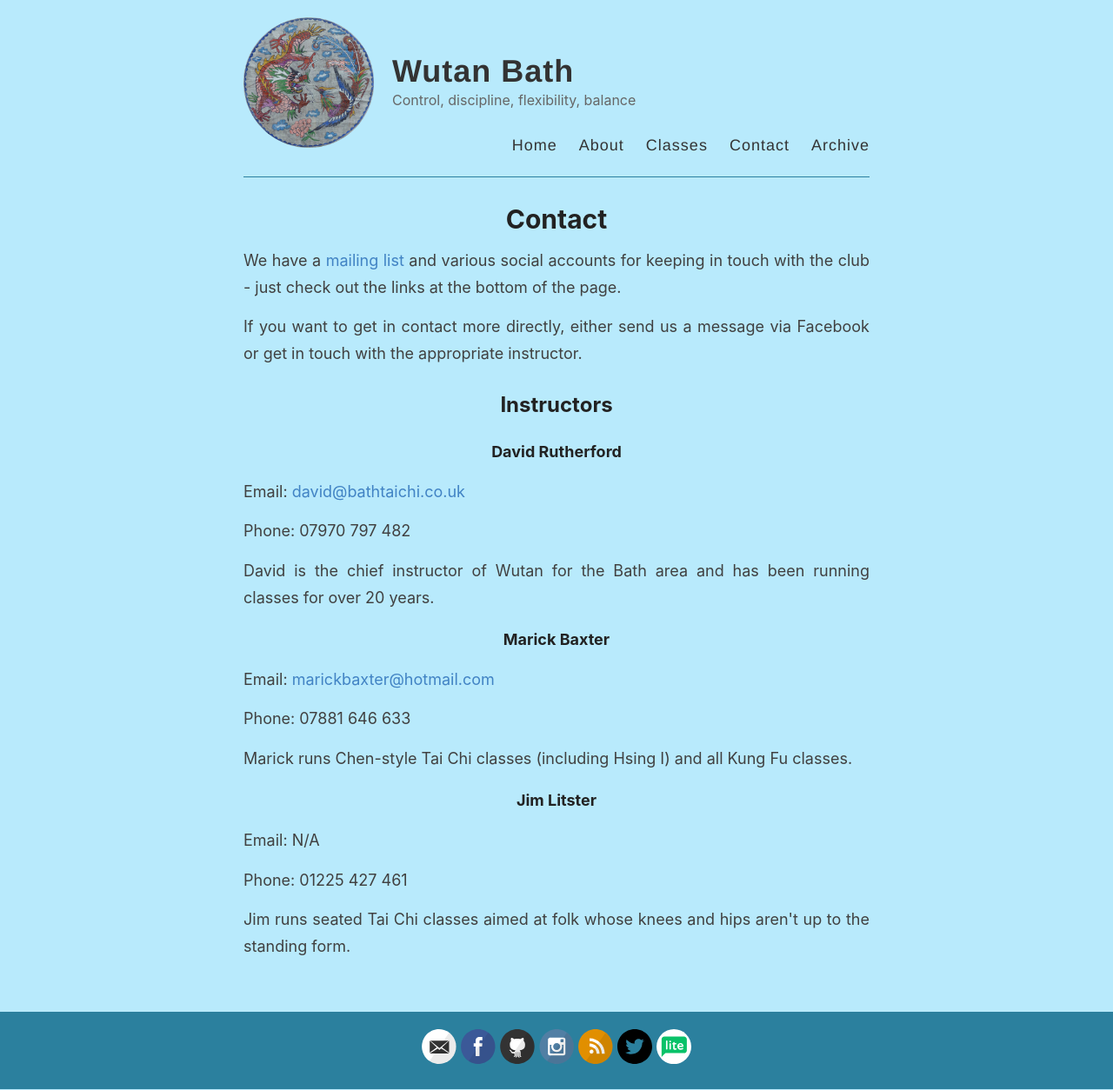
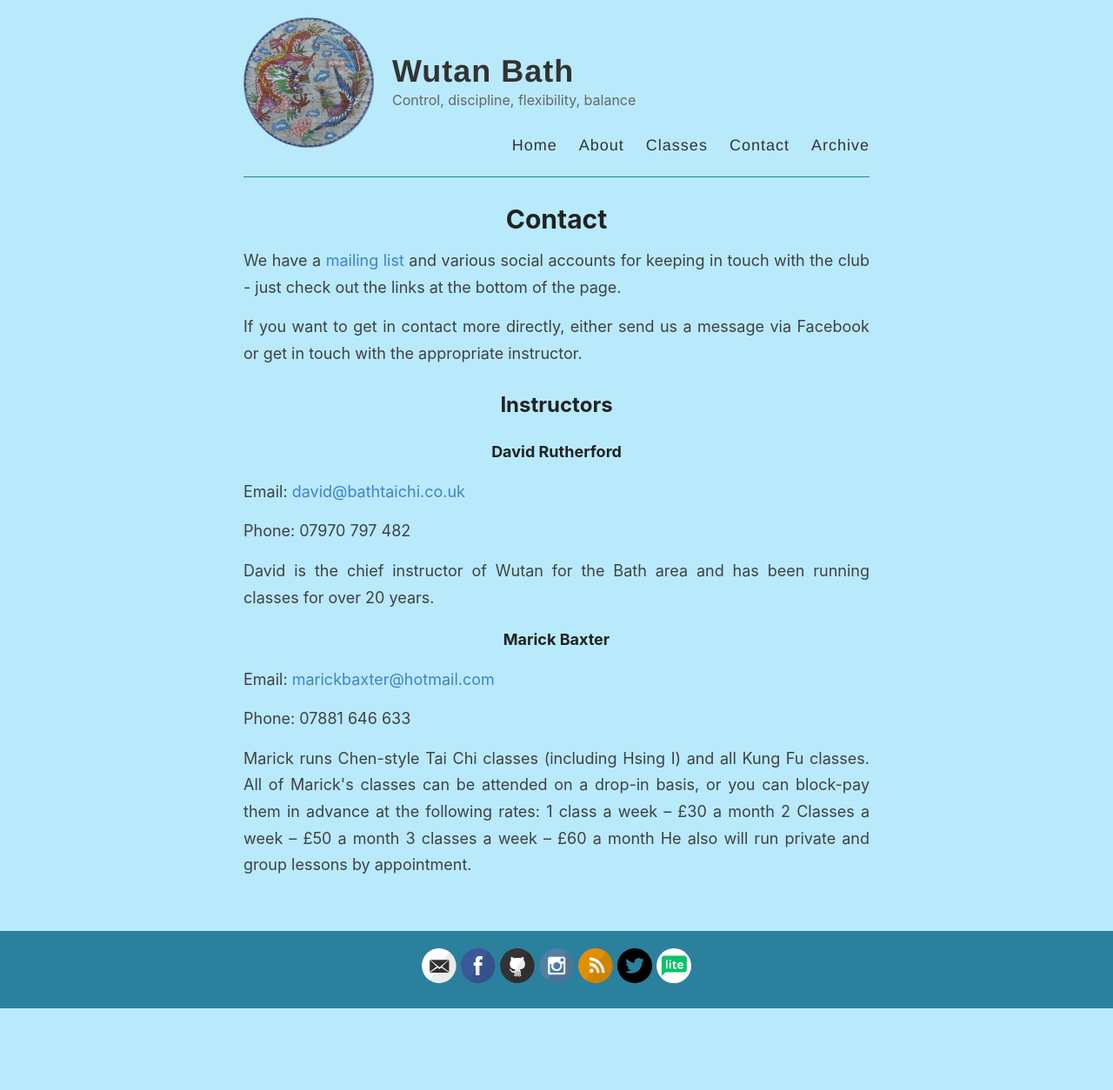
Before and after one commit to xanthipe/wutan-bath, a Jekyll site: the page built from _pages/contact.md, in a window 1280 px wide. Shown: the whole page at 87% size. Built offline with Jekyll 4.4.1, drawn with Linux system fonts in a browser that asks for light colours; after the commit the page ends 1160 px from its top, so only the background shows below that.

Commit message:
Adds Marick's class pricing details to instructors.

```diff
--- a/_data/instructors.yml
+++ b/_data/instructors.yml
@@ -8,9 +8,12 @@ marick:
   name: Marick Baxter
   email: marickbaxter@hotmail.com
   phone: 07881 646 633
-  description: Marick runs Chen-style Tai Chi classes (including Hsing I) and all Kung Fu classes.
+  description: |
+    Marick runs Chen-style Tai Chi classes (including Hsing I) and all Kung Fu classes.
 
-jim:
-  name: Jim Litster
-  phone: 01225 427 461
-  description: Jim runs seated Tai Chi classes aimed at folk whose knees and hips aren't up to the standing form.
+    All of Marick's classes can be attended on a drop-in basis, or you can block-pay them in advance at the following rates:
+    1 class a week – £30 a month
+    2 Classes a week – £50 a month
+    3 classes a week – £60 a month
+
+    He also will run private and group lessons by appointment.
```
